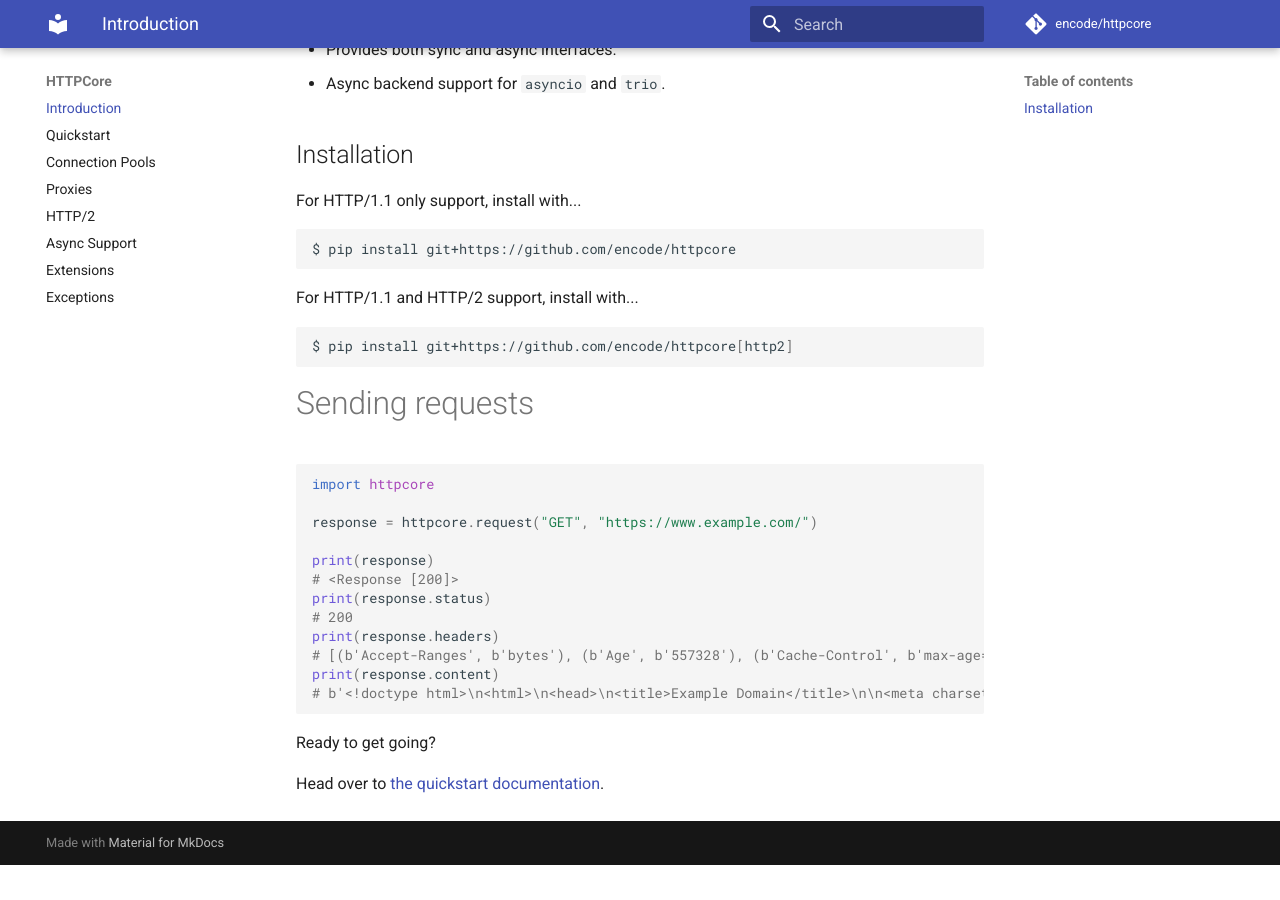
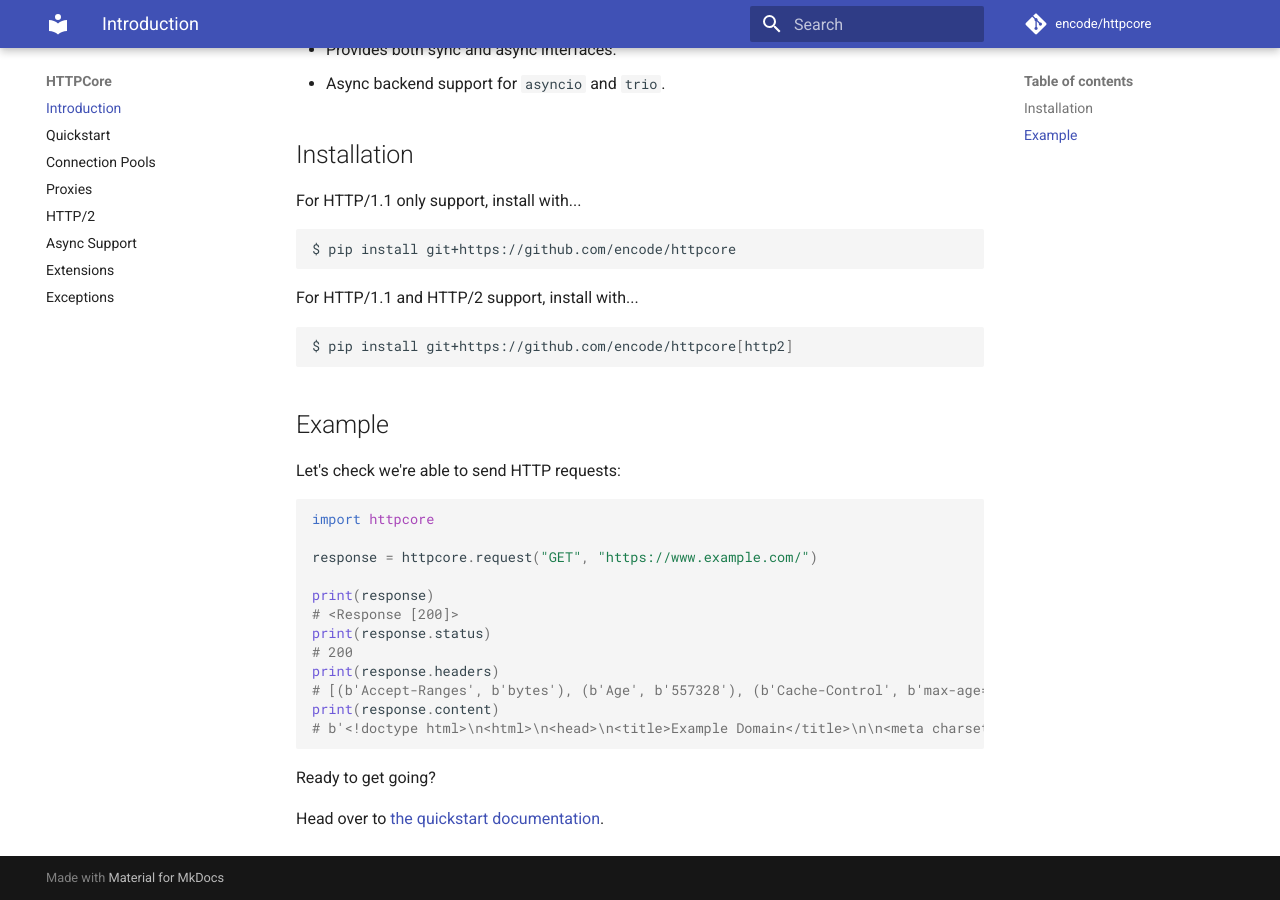
Before and after one commit to encode/httpcore, an MkDocs documentation site: the page built from docs/index.md, in a window 1280 px wide and 900 px high, scrolled down 589 px. Built offline with MkDocs 1.6.1 and Material for MkDocs 9.7.7, drawn with Linux system fonts in a browser that asks for light colours; comment, search, counter and statistics services are not loaded; before the commit the page ends 1454 px from its top, so only the background shows below that.

Commit message:
Minor docs tweak

````diff
--- a/docs/index.md
+++ b/docs/index.md
@@ -37,7 +37,9 @@
 $ pip install git+https://github.com/encode/httpcore[http2]
 ```
 
-# Sending requests
+## Example
+
+Let's check we're able to send HTTP requests:
 
 ```python
 import httpcore
````
